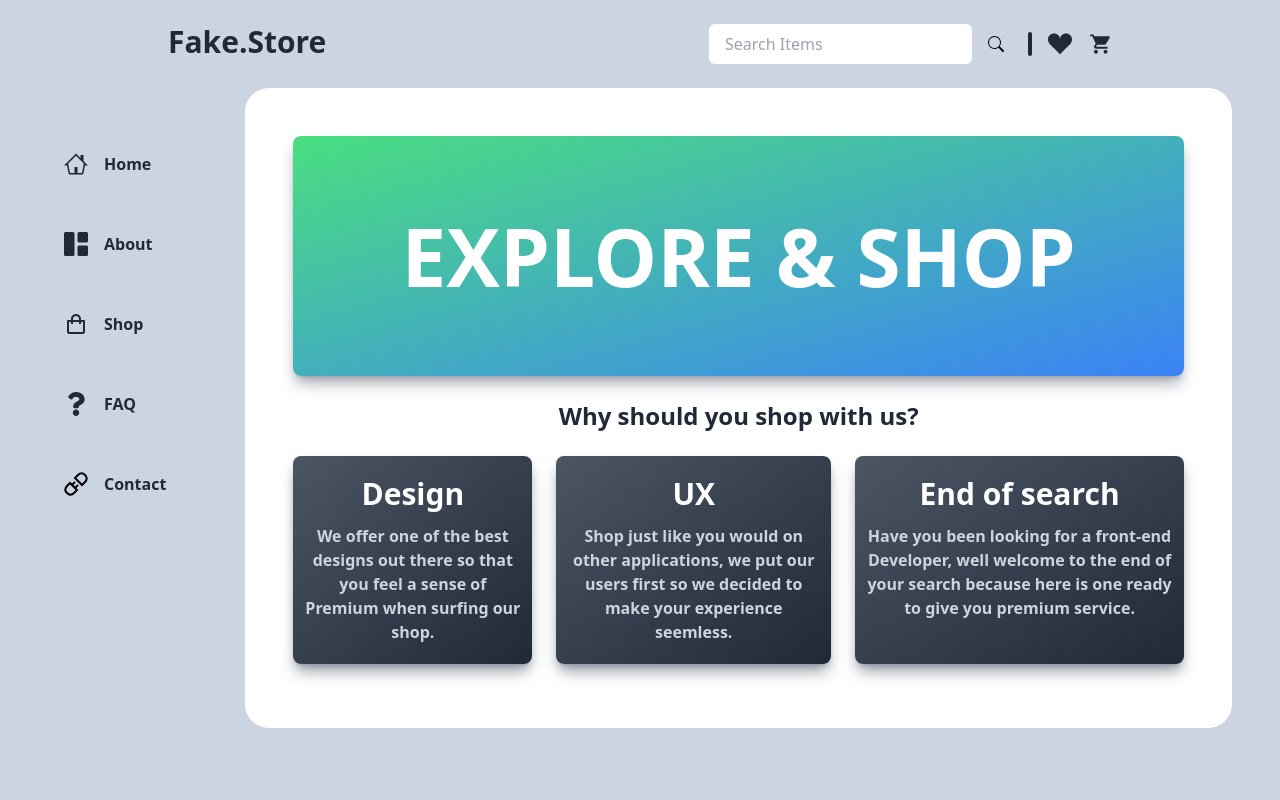
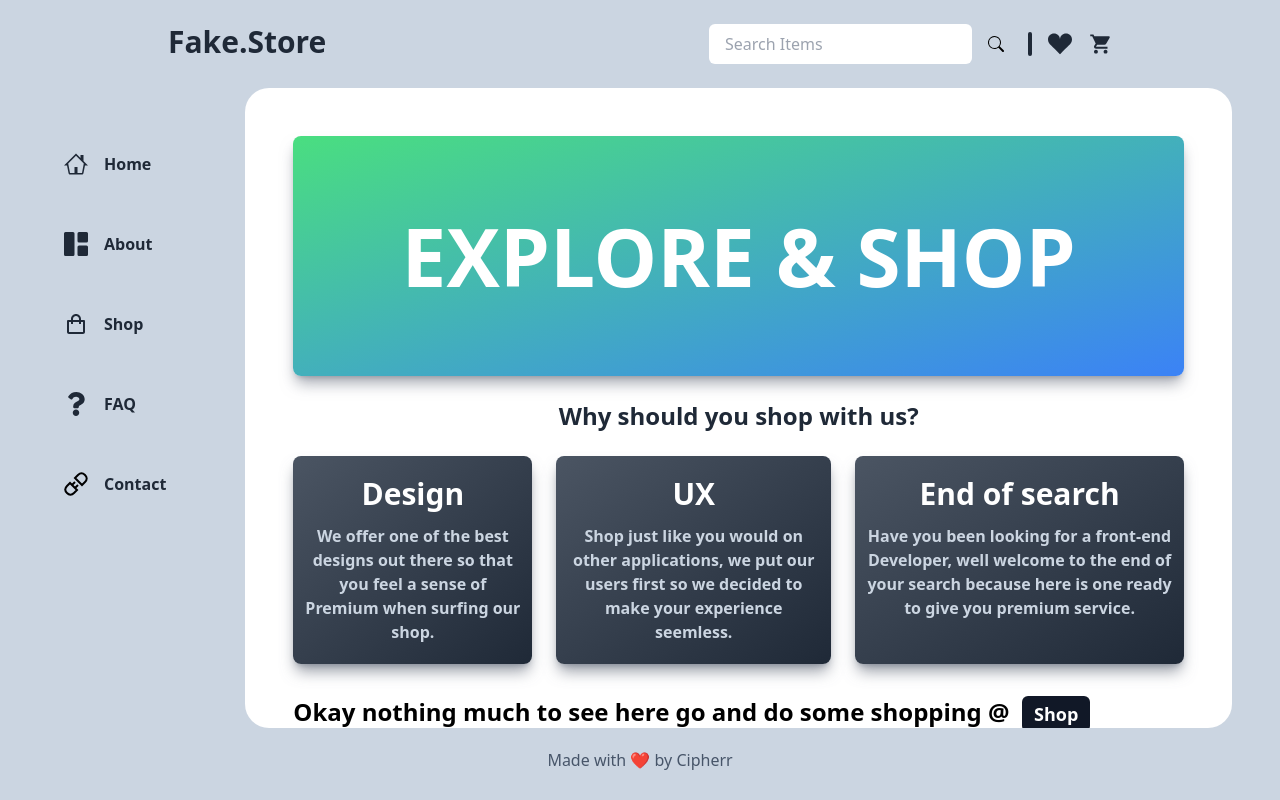
Before and after one commit to AfolabiOlajide/Redux-Ecommerce-application, a React (Create React App) app: page / in a window 1280 px wide. Built offline with nearby package versions, Linux system fonts and the light colour scheme.

Commit message:
Finishing and tidying up home page

```diff
--- a/src/App.js
+++ b/src/App.js
@@ -9,6 +9,7 @@ function App() {
       <div className="App bg-slate-300 min-h-screen">
         <Nav />
         <Layout />
+        <div className='text-center text-slate-600 py-5'>Made with ❤️ by Cipherr</div>
       </div>
     );
 }
--- a/src/pages/Home.jsx
+++ b/src/pages/Home.jsx
@@ -1,4 +1,5 @@
-import React from 'react'
+import React from 'react';
+import { Link } from 'react-router-dom';
 
 const Home = () => {
     return (
@@ -23,6 +24,15 @@ const Home = () => {
                     <p className='font-semibold'>Have you been looking for a front-end Developer, well welcome to the end of your search because here is one ready to give you premium service.</p>
                 </div>
             </div>
+            <div className="my-8">
+                <h3 className="font-semibold md:text-2xl text-xl">Okay nothing much to see here go and do some shopping @ &nbsp;
+                <Link to="/shop">
+                    <button className='bg-gray-900 text-white text-lg outline-none py-1 px-3 mr-8 rounded-md hover:ring-2 hover:ring-gray-500'>
+                        Shop
+                    </button>
+                </Link>
+                </h3>
+            </div>
         </div>
     )
 }
```
